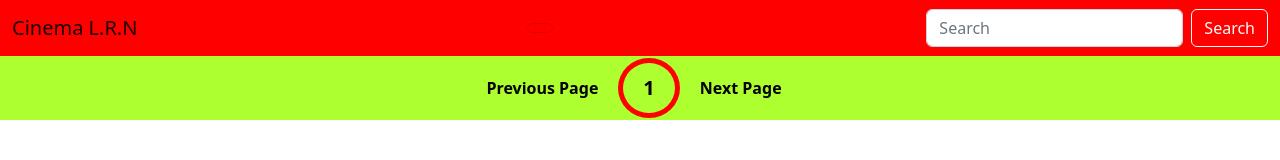
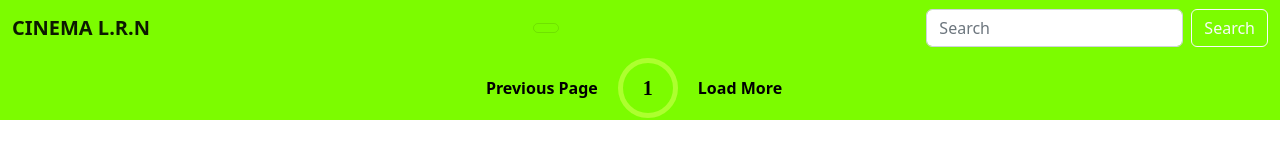
Before and after one commit to lindlinda52/TPA_3-_Movie_API, a plain HTML site: page index.html in a window 1280 px wide. Drawn offline with Linux system fonts and the light colour scheme; no server answers.

Commit message:
perubahan

```diff
--- a/index.html
+++ b/index.html
@@ -11,7 +11,7 @@
 <body>
     <nav class="navbar navbar-light">
         <div class="container-fluid">
-          <a class="navbar-brand" href="index.html">Cinema L.R.N</a>
+          <a class="navbar-brand" href="index.html"> <strong>CINEMA L.R.N</strong></a>
           <button class="navbar-toggler" type="button" data-bs-toggle="collapse" data-bs-target="#navbarNav" aria-controls="navbarNav" aria-expanded="false" aria-label="Toggle navigation"></button>
           <form class="d-flex" role="search" id="form">
             <input class="form-control me-2" type="search" placeholder="Search" id="search" aria-label="Search">
@@ -29,7 +29,7 @@
       <div class="container-fluid pagination">
         <div class="page" id="prev">Previous Page</div>
         <div class="current" id="current">1</div>
-        <div class="page" id="next">Next Page</div>
+        <div class="page" id="next">Load More</div>
     </div>
     <script src="script.js"></script>
     <script src="/vendor/bootstrap-5.2.0-dist/js/bootstrap.bundle.js"></script>
--- a/style.css
+++ b/style.css
@@ -1,9 +1,9 @@
 .content {
-    background-color: greenyellow;
+    background-color: lightgreen;
 }
 
 .navbar {
-    background-color: red;
+    background-color: lawngreen;
 }
 
 .pagination{
@@ -11,7 +11,7 @@
     align-items: center;
     justify-content: center;
     color: black;
-    background-color: greenyellow;
+    background-color: lawngreen;
 }
 
 .page{
@@ -23,18 +23,20 @@
 .current{
     padding: 10px 20px;
     border-radius: 50%;
-    border: 5px solid red;
+    border: 5px solid greenyellow;
     font-size: 20px;
     font-weight: 600;
+    font-family: 'Times New Roman', Times, serif;
 }
 
 .title {
-    font-family: calibri;
+    font-family: 'Times New Roman', Times, serif;
     font-weight: bold;
-    /* text-align: center; */
     font-size: 17px;
 }
-
+.album {
+    text-align: center;
+}
 .card {
     min-height: 470px;
 }
```
